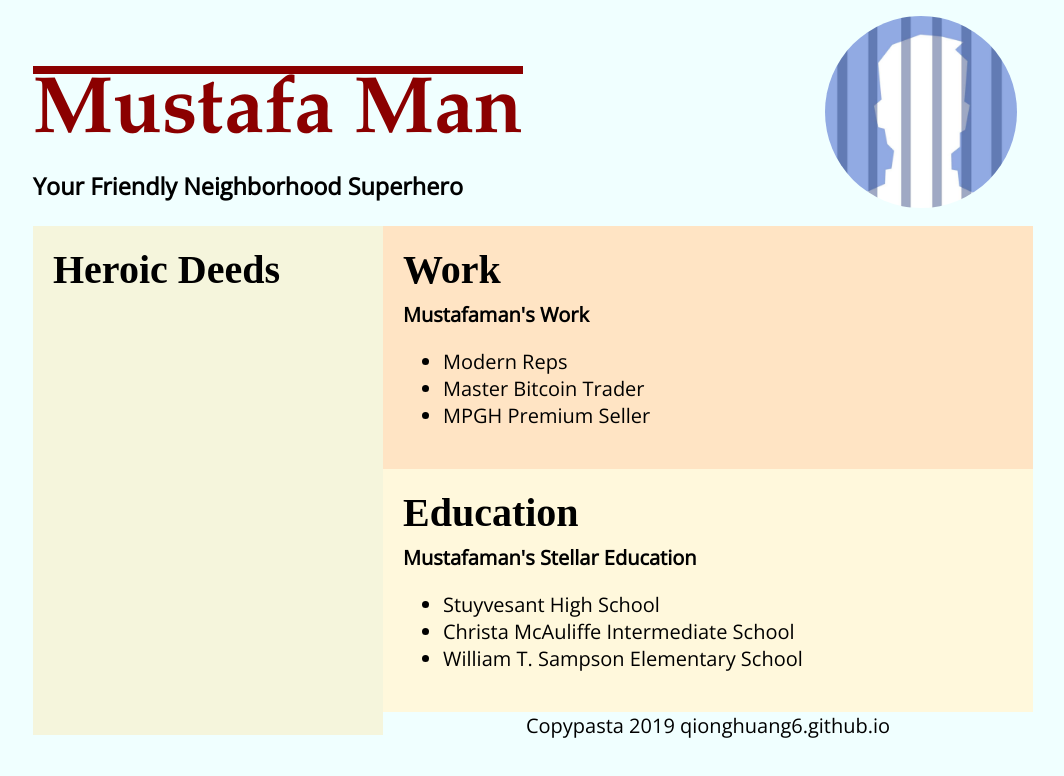
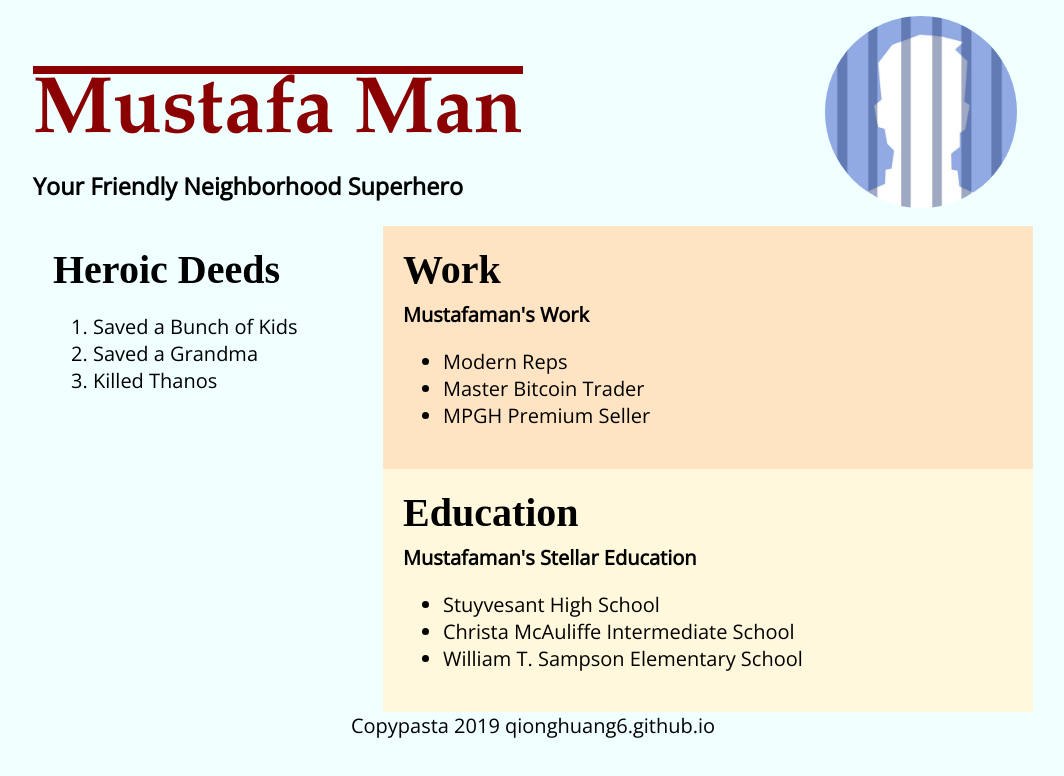
Before and after one commit to qionghuang6/qionghuang6.github.io, a plain HTML site: page index.html in a window 1280 px wide. Shown: the whole page, without its empty margins (107-1171 px from the left). Drawn offline with nearby package versions, Linux system fonts and the light colour scheme.

Commit message:
mustafaman's heroic deeds have been added

```diff
--- a/index.html
+++ b/index.html
@@ -22,6 +22,11 @@
             <div class = "centered">
                 <section class = small-column>
                     <h2>Heroic Deeds</h2>
+                    <ol>
+                        <li>Saved a Bunch of Kids</li>
+                        <li>Saved a Grandma</li>
+                        <li>Killed Thanos</li>
+                    </ol>
                 </section>
                 <section class ="content-wrap" id = "work">
                     <h2>Work</h2>
--- a/styles.css
+++ b/styles.css
@@ -45,11 +45,10 @@ h4{
     margin: 0 auto;
 }
 .small-column{
-    background-color:beige;
     padding: 20px;
     float: left;
     width: 35%;
-    height: 509px;
+    height: 450px;
 }
 
 #mustintro{
```
